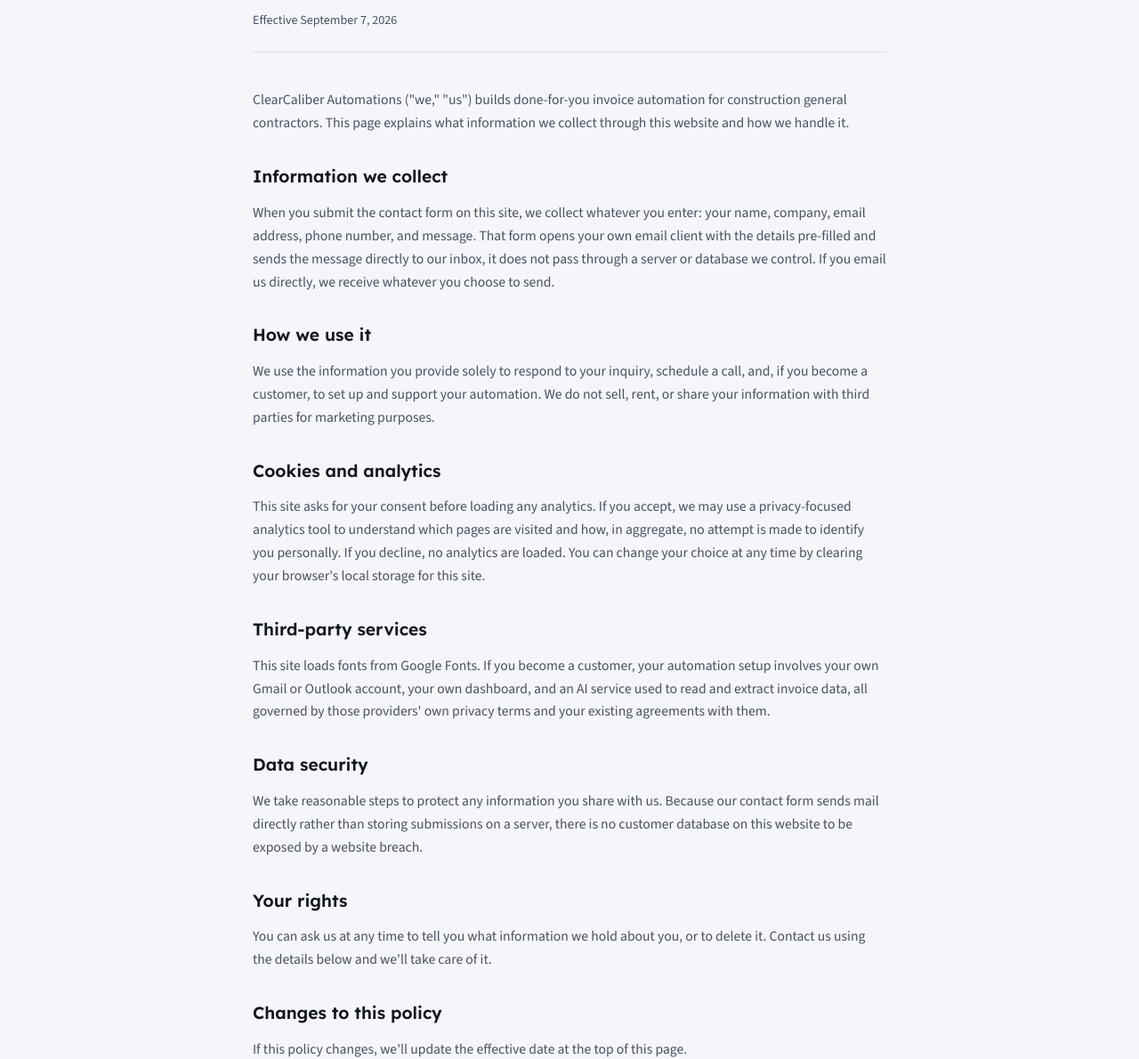
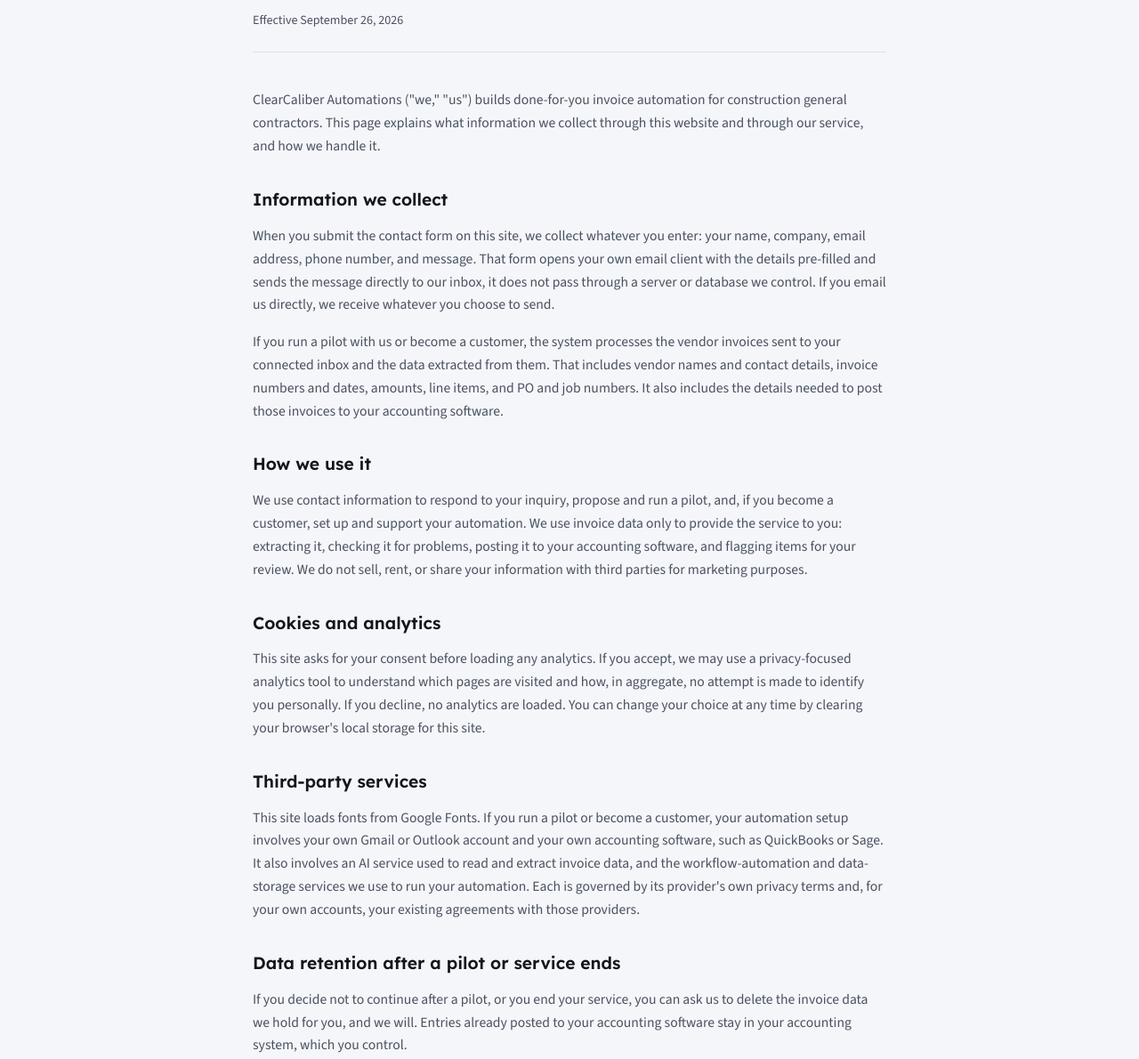
Before and after one commit to Clearrrrrrrrr/site, a plain HTML site: page privacy.html in a window 1280 px wide. Shown: the part 134-1324 px from the top of the page at 89% size. Drawn offline with nearby package versions, Linux system fonts and the light colour scheme.

Commit message:
Revise privacy policy effective date and content
Updated privacy policy to reflect changes in data handling and user rights.

```diff
--- a/privacy.html
+++ b/privacy.html
@@ -54,21 +54,34 @@
 
 <main class="wrap">
   <h1>Privacy Policy</h1>
-  <p class="updated">Effective September 7, 2026</p>
+  <p class="updated">Effective September 26, 2026</p>
 
-  <p>ClearCaliber Automations ("we," "us") builds done-for-you invoice automation for construction general contractors. This page explains what information we collect through this website and how we handle it.</p>
+  <p>ClearCaliber Automations ("we," "us") builds done-for-you invoice automation for construction general contractors. This page explains what information we collect through this website and through our service, and how we handle it.</p>
 
   <h2>Information we collect</h2>
   <p>When you submit the contact form on this site, we collect whatever you enter: your name, company, email address, phone number, and message. That form opens your own email client with the details pre-filled and sends the message directly to our inbox, it does not pass through a server or database we control. If you email us directly, we receive whatever you choose to send.</p>
+  <p>If you run a pilot with us or become a customer, the system processes the vendor invoices sent to your connected inbox and the data extracted from them. That includes vendor names and contact details, invoice numbers and dates, amounts, line items, and PO and job numbers. It also includes the details needed to post those invoices to your accounting software.</p>
+  <!-- TODO(confirm): if customers log in to a portal, add that we collect portal users' names and
+       email addresses to manage their logins. -->
 
   <h2>How we use it</h2>
-  <p>We use the information you provide solely to respond to your inquiry, schedule a call, and, if you become a customer, to set up and support your automation. We do not sell, rent, or share your information with third parties for marketing purposes.</p>
+  <p>We use contact information to respond to your inquiry, propose and run a pilot, and, if you become a customer, set up and support your automation. We use invoice data only to provide the service to you: extracting it, checking it for problems, posting it to your accounting software, and flagging items for your review. We do not sell, rent, or share your information with third parties for marketing purposes.</p>
+  <!-- TODO(confirm): customers will likely ask whether their invoice data is used to train AI models.
+       Only add a statement about that once you've checked the AI provider's terms for your account. -->
 
   <h2>Cookies and analytics</h2>
   <p>This site asks for your consent before loading any analytics. If you accept, we may use a privacy-focused analytics tool to understand which pages are visited and how, in aggregate, no attempt is made to identify you personally. If you decline, no analytics are loaded. You can change your choice at any time by clearing your browser's local storage for this site.</p>
 
   <h2>Third-party services</h2>
-  <p>This site loads fonts from Google Fonts. If you become a customer, your automation setup involves your own Gmail or Outlook account, your own dashboard, and an AI service used to read and extract invoice data, all governed by those providers' own privacy terms and your existing agreements with them.</p>
+  <p>This site loads fonts from Google Fonts. If you run a pilot or become a customer, your automation setup involves your own Gmail or Outlook account and your own accounting software, such as QuickBooks or Sage. It also involves an AI service used to read and extract invoice data, and the workflow-automation and data-storage services we use to run your automation. Each is governed by its provider's own privacy terms and, for your own accounts, your existing agreements with those providers.</p>
+  <!-- TODO(confirm): consider naming the service providers here (the AI provider and the automation,
+       database, and portal tools actually in use, e.g. n8n / Airtable / Softr if those are what
+       production runs on). -->
+
+  <h2>Data retention after a pilot or service ends</h2>
+  <p>If you decide not to continue after a pilot, or you end your service, you can ask us to delete the invoice data we hold for you, and we will. Entries already posted to your accounting software stay in your accounting system, which you control.</p>
+  <!-- TODO(decide): pick a default deletion window (e.g. delete pilot data automatically X days after
+       a pilot ends) and state it here. Don't publish a number you aren't already following. -->
 
   <h2>Data security</h2>
   <p>We take reasonable steps to protect any information you share with us. Because our contact form sends mail directly rather than storing submissions on a server, there is no customer database on this website to be exposed by a website breach.</p>
```
